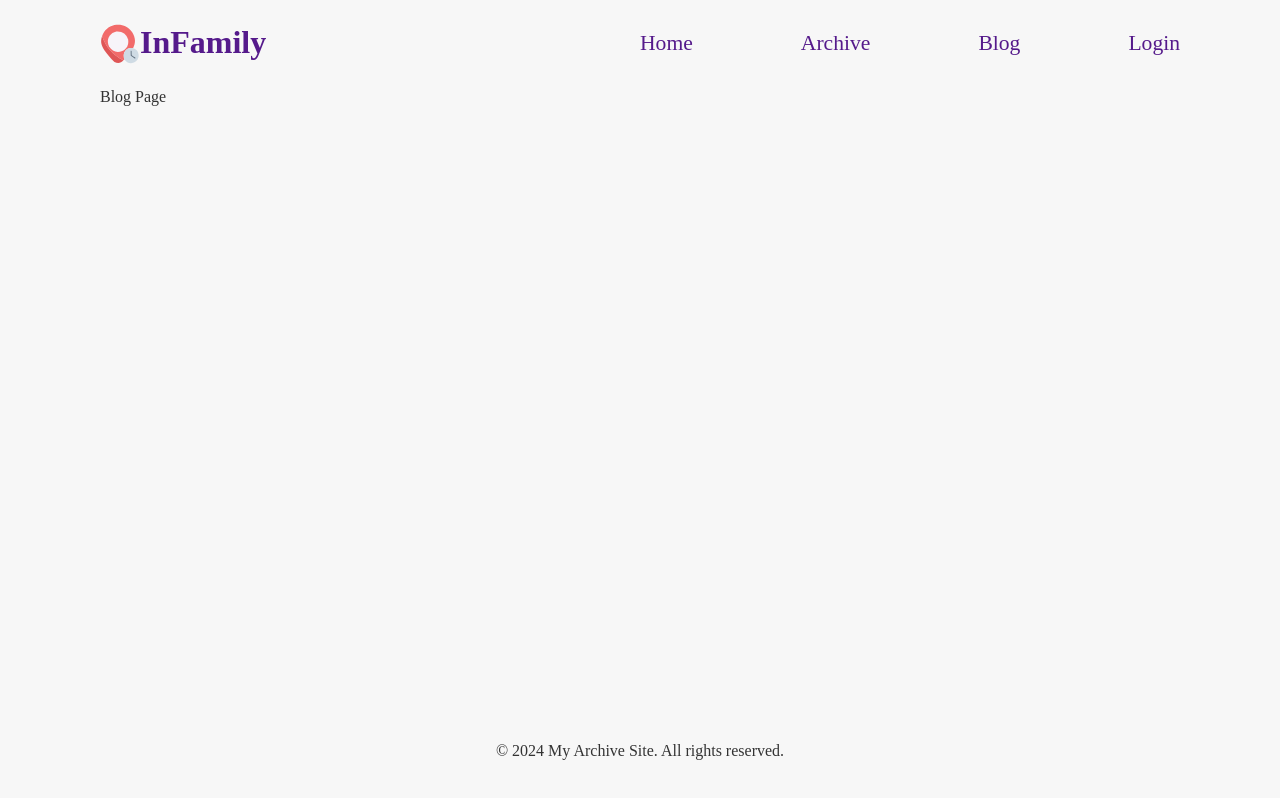
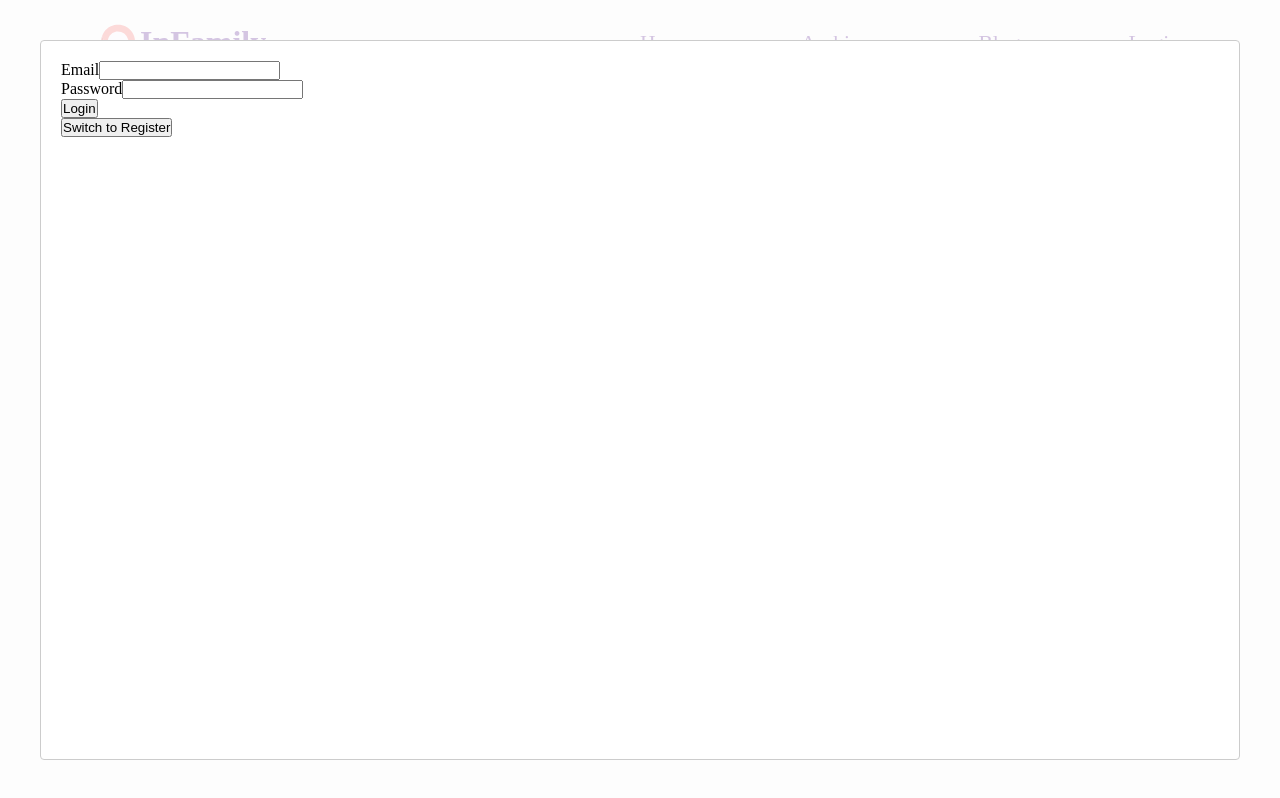
Before and after one commit to alexbrestby/gmina_frontend, a React (Vite) app: page /blog in a window 1280 px wide. Both pictures are taken after a click on the item "Login". Built offline with nearby package versions, Linux system fonts and the light colour scheme; no server answers.

Commit message:
feat: login/register form add

```diff
--- a/package.json
+++ b/package.json
@@ -10,9 +10,12 @@
     "preview": "vite preview"
   },
   "dependencies": {
+    "@types/react-modal": "^3.16.3",
     "@types/react-router-dom": "^5.3.3",
     "react": "^18.2.0",
     "react-dom": "^18.2.0",
+    "react-hook-form": "^7.52.0",
+    "react-modal": "^3.16.1",
     "react-redux": "^9.1.2",
     "react-router-dom": "^6.23.1",
     "redux": "^5.0.1"
--- a/src/components/App/App.tsx
+++ b/src/components/App/App.tsx
@@ -1,47 +1,36 @@
-import React, { useState, useEffect } from 'react';
+import React, { useState } from 'react';
 import { Outlet } from 'react-router-dom';
 import classes from './app.module.css';
 import Header from '../Header/Header';
 import Footer from '../Footer/Footer';
-import { login, logout } from '../../services/authService';
-import { getAccessToken, getUserName } from '../../utils/storage';
+import AuthModal from '../AuthModalWindow/AuthModalWindow';
+import useAuth from '../../hooks/useAuth';
 
 const App: React.FC = () => {
-  const [isLoggedIn, setIsLoggedIn] = useState(false);
-  const [username, setUserName] = useState('');
+  const { isLoggedIn, username, handleLogin, handleRegister, handleLogout } = useAuth();
+  const [modalIsOpen, setModalIsOpen] = useState(false);
 
-  useEffect(() => {
-    const token = getAccessToken();
-    const user = getUserName();
-    if (token) {
-      setIsLoggedIn(true);
-    }
-    if (user) {
-      setUserName(user);
-    }
-  }, []);
-
-  const handleLogin = async () => {
-    const success = await login('alex.brest.by@gmail.com', '123456');
-    if (success) {
-      setIsLoggedIn(true);
-    }
+  const openModal = () => {
+    setModalIsOpen(true);
   };
 
-  const handleLogout = async () => {
-    const success = await logout();
-    if (success) {
-      setIsLoggedIn(false);
-    }
+  const closeModal = () => {
+    setModalIsOpen(false);
   };
 
   return (
     <div className={classes.wrapper}>
-      <Header isLoggedIn={isLoggedIn} username={username} handleLogin={handleLogin} handleLogout={handleLogout} />
+      <Header isLoggedIn={isLoggedIn} username={username} handleLogin={openModal} handleLogout={handleLogout} />
       <main className={classes.main}>
         <Outlet />
       </main>
       <Footer />
+      <AuthModal
+        isOpen={modalIsOpen}
+        onRequestClose={closeModal}
+        onLogin={handleLogin}
+        onRegister={handleRegister}
+      />
     </div>
   );
 };
--- /dev/null
+++ b/src/components/AuthModalWindow/AuthModalWindow.tsx
@@ -0,0 +1,40 @@
+import React, { useState } from 'react';
+import Modal from 'react-modal';
+import LoginForm from '../LoginForm/LoginForm';
+import RegisterForm from '../RegisterForm/RegisterForm';
+
+Modal.setAppElement('#root');
+
+interface AuthModalProps {
+  isOpen: boolean;
+  onRequestClose: () => void;
+  onLogin: (email: string, password: string) => void;
+  onRegister: (email: string, password: string, username: string) => void;
+}
+
+const AuthModal: React.FC<AuthModalProps> = ({ isOpen, onRequestClose, onLogin, onRegister }) => {
+  const [isLoginForm, setIsLoginForm] = useState(true);
+
+  const toggleForm = () => {
+    setIsLoginForm(!isLoginForm);
+  };
+
+  return (
+    <Modal
+      isOpen={isOpen}
+      onRequestClose={onRequestClose}
+      contentLabel="Auth Form"
+    >
+      {isLoginForm ? (
+        <LoginForm onClose={onRequestClose} onLogin={onLogin} />
+      ) : (
+        <RegisterForm onClose={onRequestClose} onRegister={onRegister} />
+      )}
+      <button onClick={toggleForm}>
+        {isLoginForm ? 'Switch to Register' : 'Switch to Login'}
+      </button>
+    </Modal>
+  );
+};
+
+export default AuthModal;
--- /dev/null
+++ b/src/components/LoginForm/LoginForm.tsx
@@ -0,0 +1,45 @@
+import React from 'react';
+import { useForm, SubmitHandler } from 'react-hook-form';
+
+interface LoginFormProps {
+  onClose: () => void;
+  onLogin: (email: string, password: string) => void;
+}
+
+interface IFormInput {
+  email: string;
+  password: string;
+}
+
+const LoginForm: React.FC<LoginFormProps> = ({ onClose, onLogin }) => {
+  const { register, handleSubmit, formState: { errors } } = useForm<IFormInput>({mode: "onBlur"});
+
+  const onSubmit: SubmitHandler<IFormInput> = data => {
+    onLogin(data.email, data.password);
+    onClose();
+  };
+
+  return (
+    <form onSubmit={handleSubmit(onSubmit)}>
+      <div>
+        <label>Email</label>
+        <input
+          type="email"
+          {...register('email', { required: 'Email is required', pattern: { value: /^[^@ ]+@[^@ ]+\.[^@ .]{2,}$/, message: 'Email is not valid' } })}
+        />
+        {errors.email && <p style={{ color: 'red' }}>{errors.email.message}</p>}
+      </div>
+      <div>
+        <label>Password</label>
+        <input
+          type="password"
+          {...register('password', { required: 'Password is required' })}
+        />
+        {errors.password && <p style={{ color: 'red' }}>{errors.password.message}</p>}
+      </div>
+      <button type="submit">Login</button>
+    </form>
+  );
+};
+
+export default LoginForm;
--- /dev/null
+++ b/src/components/RegisterForm/RegisterForm.tsx
@@ -0,0 +1,54 @@
+import React from 'react';
+import { useForm, SubmitHandler } from 'react-hook-form';
+
+interface RegisterFormProps {
+  onClose: () => void;
+  onRegister: (email: string, password: string, username: string) => void;
+}
+
+interface IFormInput {
+  email: string;
+  password: string;
+  username: string;
+}
+
+const RegisterForm: React.FC<RegisterFormProps> = ({ onClose, onRegister }) => {
+  const { register, handleSubmit, formState: { errors } } = useForm<IFormInput>();
+
+  const onSubmit: SubmitHandler<IFormInput> = data => {
+    onRegister(data.email, data.password, data.username);
+    onClose();
+  };
+
+  return (
+    <form onSubmit={handleSubmit(onSubmit)}>
+      <div>
+        <label>Email</label>
+        <input
+          type="email"
+          {...register('email', { required: 'Email is required', pattern: { value: /^[^@ ]+@[^@ ]+\.[^@ .]{2,}$/, message: 'Email is not valid' } })}
+        />
+        {errors.email && <p style={{ color: 'red' }}>{errors.email.message}</p>}
+      </div>
+      <div>
+        <label>Username</label>
+        <input
+          type="text"
+          {...register('username', { required: 'Username is required' })}
+        />
+        {errors.username && <p style={{ color: 'red' }}>{errors.username.message}</p>}
+      </div>
+      <div>
+        <label>Password</label>
+        <input
+          type="password"
+          {...register('password', { required: 'Password is required' })}
+        />
+        {errors.password && <p style={{ color: 'red' }}>{errors.password.message}</p>}
+      </div>
+      <button type="submit">Register</button>
+    </form>
+  );
+};
+
+export default RegisterForm;
--- /dev/null
+++ b/src/hooks/useAuth.tsx
@@ -0,0 +1,50 @@
+import { useState, useEffect } from 'react';
+import { login, logout } from '../services/authService';
+import { getAccessToken, getUserName } from '../utils/storage';
+
+const useAuth = () => {
+  const [isLoggedIn, setIsLoggedIn] = useState(false);
+  const [username, setUserName] = useState('');
+
+  useEffect(() => {
+    const token = getAccessToken();
+    const user = getUserName();
+    if (token) {
+      setIsLoggedIn(true);
+    }
+    if (user) {
+      setUserName(user);
+    }
+  }, []);
+
+  const handleLogin = async (email: string, password: string) => {
+    const success = await login(email, password);
+    if (success) {
+      setIsLoggedIn(true);
+      setUserName(getUserName() || '');
+    }
+  };
+
+  const handleRegister = async (email: string, password: string, username: string) => {
+    console.log({ email, password, username });
+    handleLogin(email, password);
+  };
+
+  const handleLogout = async () => {
+    const success = await logout();
+    if (success) {
+      setIsLoggedIn(false);
+      setUserName('');
+    }
+  };
+
+  return {
+    isLoggedIn,
+    username,
+    handleLogin,
+    handleRegister,
+    handleLogout,
+  };
+};
+
+export default useAuth;
--- a/src/main.tsx
+++ b/src/main.tsx
@@ -1,21 +1,12 @@
 import React from 'react';
 import ReactDOM from 'react-dom/client';
-import { BrowserRouter, Routes, Route } from 'react-router-dom';
-import App from './components/App/App';
-import Home from './pages/Home';
-import Archive from './pages/Archive';
-import Blog from './pages/Blog';
+import { BrowserRouter } from 'react-router-dom';
+import AppRoutes from './routes/Routes';
 
 ReactDOM.createRoot(document.getElementById('root')!).render(
   <React.StrictMode>
     <BrowserRouter>
-      <Routes>
-        <Route path="/" element={<App />}>
-          <Route index element={<Home />} />
-          <Route path="archive" element={<Archive />} />
-          <Route path="blog" element={<Blog />} />
-        </Route>
-      </Routes>
+      <AppRoutes />
     </BrowserRouter>
   </React.StrictMode>
 );
--- /dev/null
+++ b/src/routes/Routes.tsx
@@ -0,0 +1,21 @@
+import React, { lazy, Suspense } from 'react';
+import { Routes, Route } from 'react-router-dom';
+import App from '../components/App/App';
+
+const Home = lazy(() => import('../pages/Home'));
+const Archive = lazy(() => import('../pages/Archive'));
+const Blog = lazy(() => import('../pages/Blog'));
+
+const AppRoutes: React.FC = () => (
+  <Suspense fallback={<div>Loading...</div>}>
+    <Routes>
+      <Route path="/" element={<App />}>
+        <Route index element={<Home />} />
+        <Route path="archive" element={<Archive />} />
+        <Route path="blog" element={<Blog />} />
+      </Route>
+    </Routes>
+  </Suspense>
+);
+
+export default AppRoutes;
--- a/src/services/authService.tsx
+++ b/src/services/authService.tsx
@@ -14,8 +14,8 @@ export const login = async (email: string, password: string) => {
     localStorage.setItem('username', data.username);
     return true;
   } else {
-    alert('Login failed');
-    return false;
+const errorData = await response.json();
+      throw new Error(errorData.message || 'Login failed')
   }
 };
 
```
Also changed, not shown: 1 other file (tests, documents, lock files or other folders).
